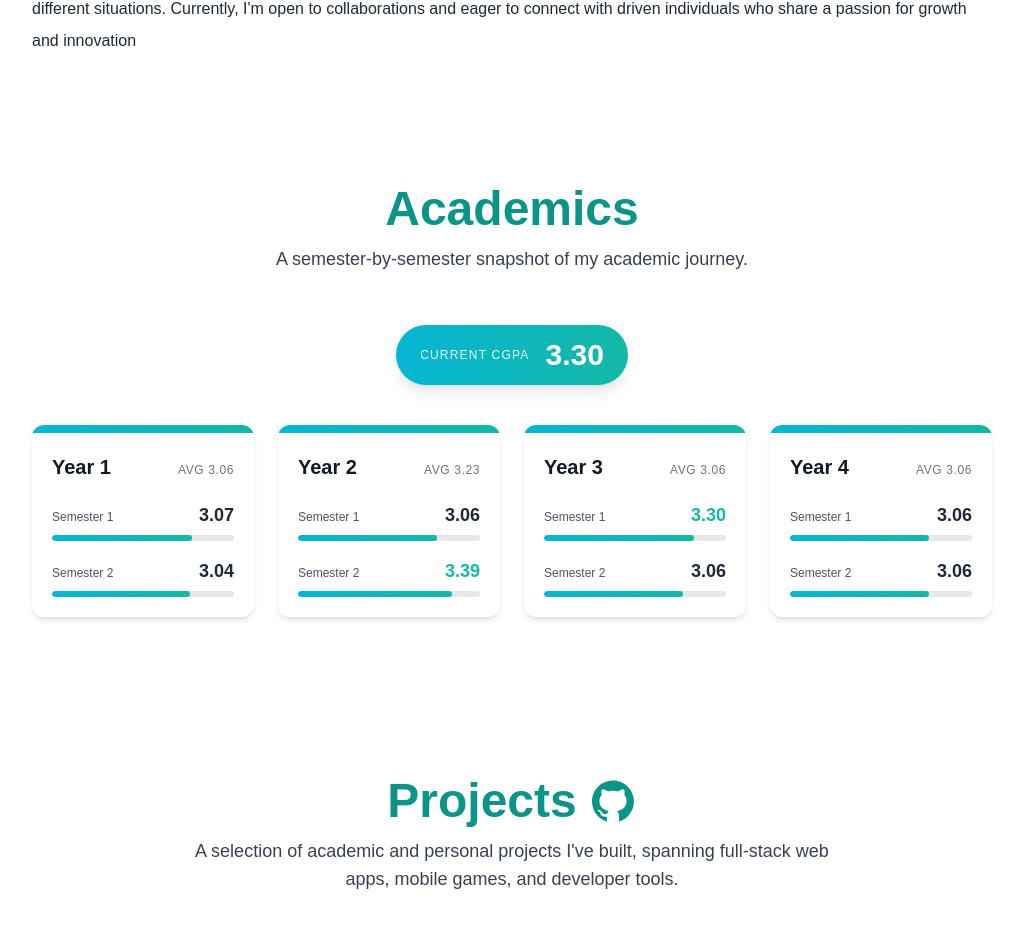
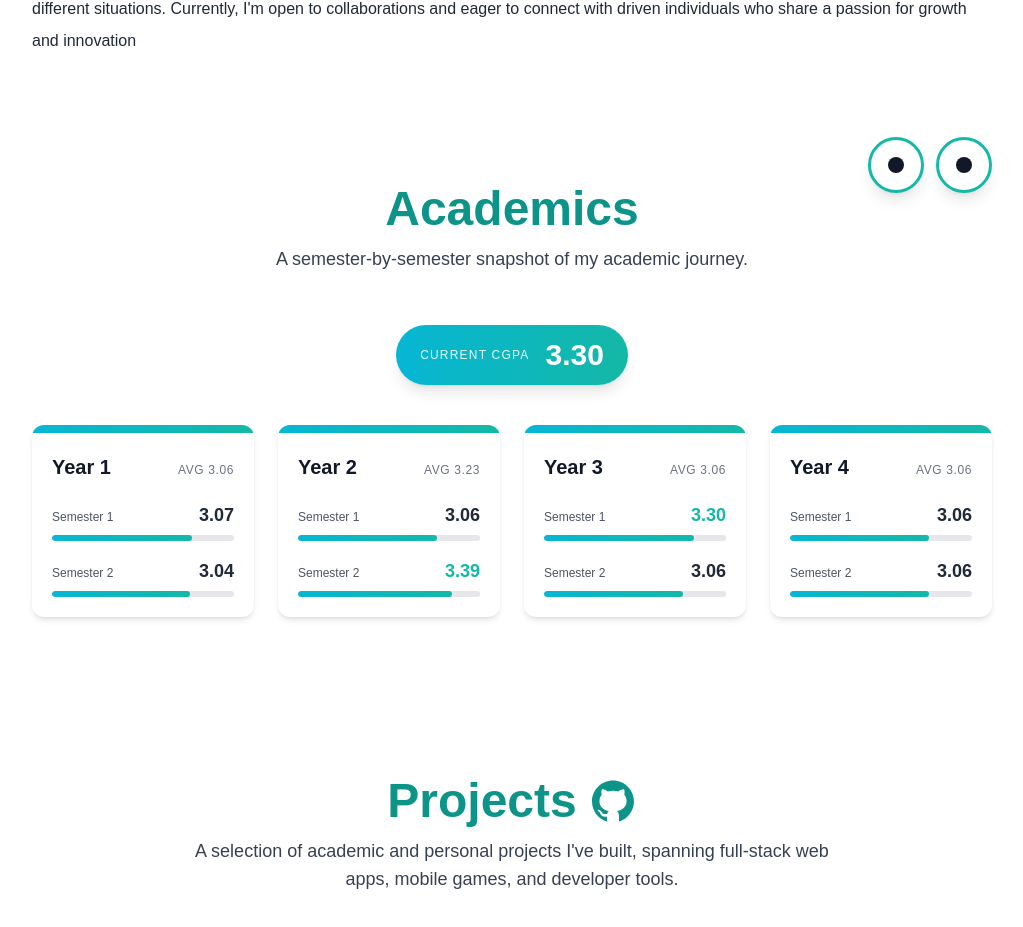
Before and after one commit to Venath/portfolio, a Next.js app: page / in a window 1280 px wide. Shown: the part 1513-2440 px from the top of the page, without its empty margins (128-1151 px from the left). Built offline with nearby package versions, Linux system fonts and the light colour scheme.

Commit message:
Added moving eyes effect

```diff
--- a/pages/index.js
+++ b/pages/index.js
@@ -185,7 +185,52 @@ export default function Home() {
     };
   }, []);
 
+  useEffect(() => {
+    const movePupil = (eyeRef, pupilRef, mx, my) => {
+      if (!eyeRef.current || !pupilRef.current) return;
+      const rect = eyeRef.current.getBoundingClientRect();
+      const cx = rect.left + rect.width / 2;
+      const cy = rect.top + rect.height / 2;
+      const dx = mx - cx;
+      const dy = my - cy;
+      const angle = Math.atan2(dy, dx);
+      const maxR = rect.width / 4;
+      const dist = Math.min(Math.hypot(dx, dy), maxR);
+      const x = Math.cos(angle) * dist;
+      const y = Math.sin(angle) * dist;
+      pupilRef.current.style.transform = `translate(calc(-50% + ${x}px), calc(-50% + ${y}px))`;
+    };
 
+    const handleMove = (e) => {
+      movePupil(leftEyeRef, leftPupilRef, e.clientX, e.clientY);
+      movePupil(rightEyeRef, rightPupilRef, e.clientX, e.clientY);
+    };
+
+    window.addEventListener("mousemove", handleMove);
+    return () => window.removeEventListener("mousemove", handleMove);
+  }, []);
+
+  useEffect(() => {
+    if (!academicsRef.current) return;
+    let timer;
+    const observer = new IntersectionObserver(
+      (entries) => {
+        entries.forEach((entry) => {
+          if (entry.isIntersecting && !showEyes) {
+            timer = setTimeout(() => setShowEyes(true), 4000);
+          } else if (!entry.isIntersecting) {
+            clearTimeout(timer);
+          }
+        });
+      },
+      { threshold: 0.25 }
+    );
+    observer.observe(academicsRef.current);
+    return () => {
+      clearTimeout(timer);
+      observer.disconnect();
+    };
+  }, [showEyes]);
 
   return (
     <div className={darkMode ? "dark" : ""}>
```
